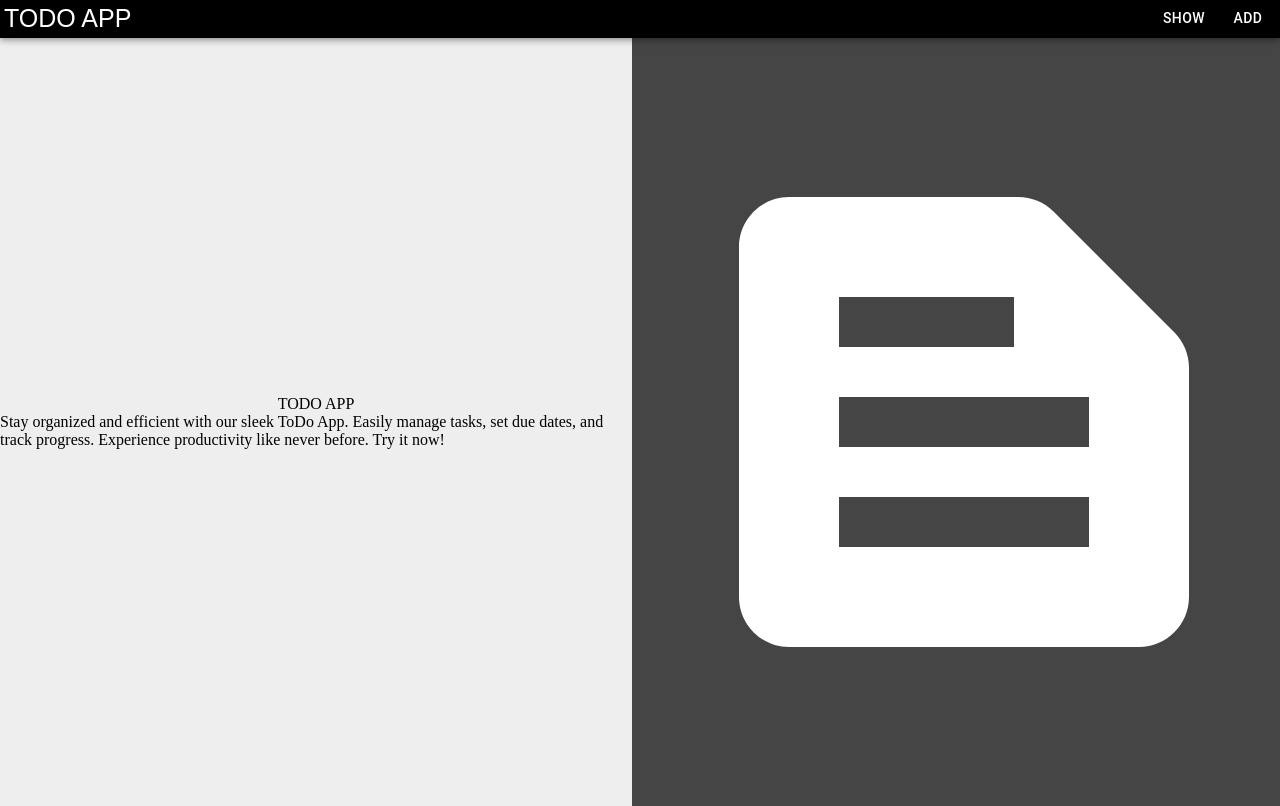
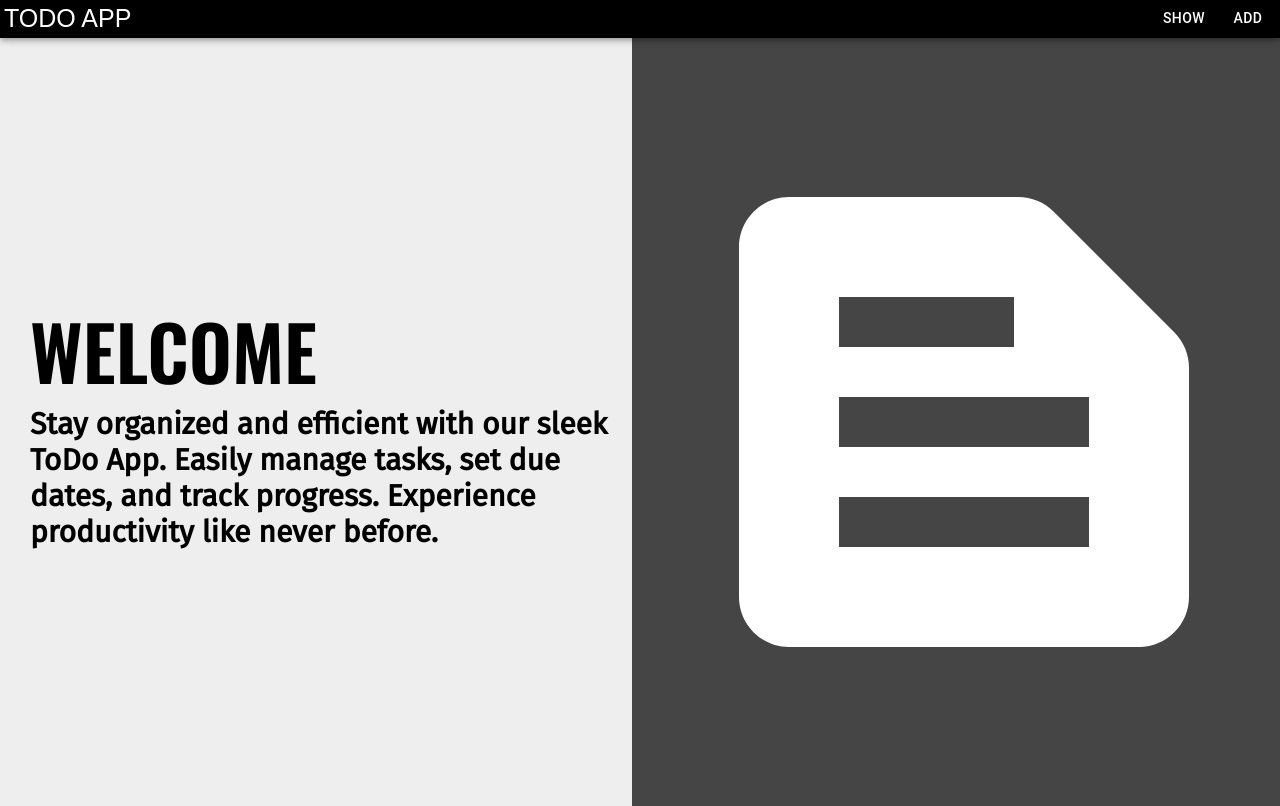
Before and after one commit to ShashwatPS/Todo-App, a React (Vite) app in the folder Frontend/Todo-App/: page / in a window 1280 px wide. Built offline with nearby package versions, Linux system fonts and the light colour scheme; a web font is replaced by a local one.

Commit message:
Landing Page completed

```diff
--- a/Frontend/Todo-App/src/CSS/LandingPageCSS.css
+++ b/Frontend/Todo-App/src/CSS/LandingPageCSS.css
@@ -1,8 +1,10 @@
+@import url('https://fonts.googleapis.com/css2?family=Oswald:wght@600&display=swap');
+@import url('https://fonts.googleapis.com/css2?family=Fira+Sans&display=swap');
+
 .containerLeft{
     display: flex;
     flex-direction: column;
     height: 96vh;
-    align-items: center;
     justify-content: center;
 
 }
@@ -17,3 +19,18 @@
     justify-content: center;
     height: 96vh;
 }
+
+.text{
+    text-align: left;
+    font-family: 'Oswald', sans-serif;
+    font-size: 75px;
+    padding-left: 30px;
+}
+
+.description{
+    font-family: 'Fira Sans', sans-serif;
+    font-size: 30px;
+    padding-left: 30px;
+    padding-right: 10px;
+    font-weight: bold;
+}
--- a/Frontend/Todo-App/src/LandingPage.jsx
+++ b/Frontend/Todo-App/src/LandingPage.jsx
@@ -7,13 +7,12 @@ export function LandingPage(){
             <Grid container spacing={2}>
                 <Grid item lg={6}>
                     <div className={"containerLeft"}>
-                    <div>
-                        TODO APP
+                    <div className={"text"}>
+                        WELCOME
                     </div>
-                    <div>
+                    <div className={"description"}>
                         Stay organized and efficient with our sleek ToDo App. Easily manage tasks,
                         set due dates, and track progress. Experience productivity like never before.
-                        Try it now!
                     </div>
                     </div>
                 </Grid>
```
